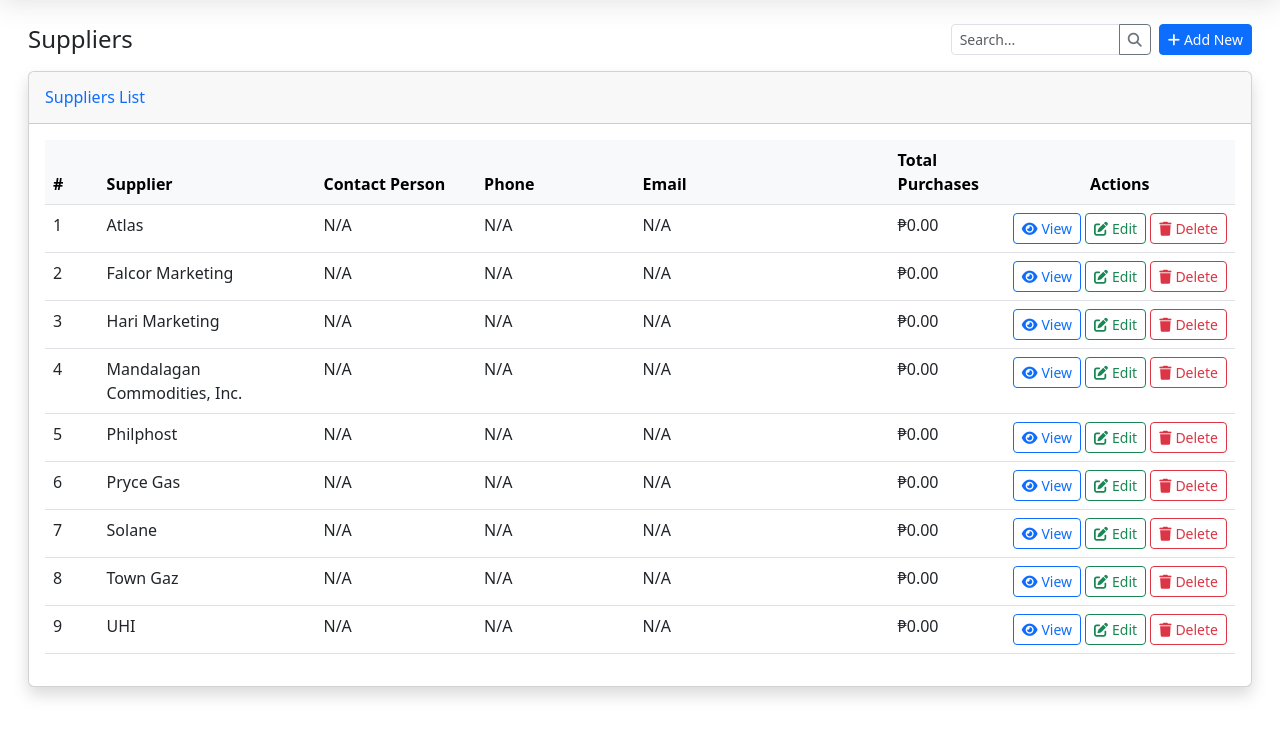
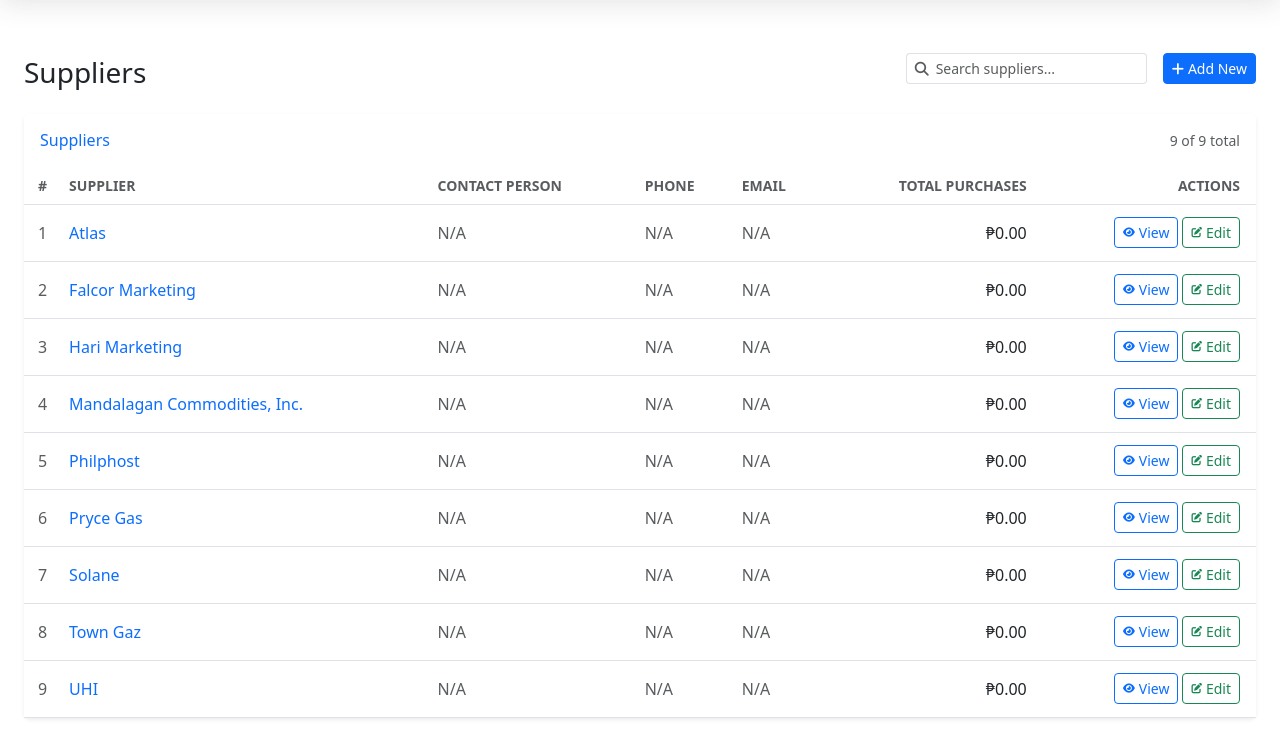
Before and after one commit to jocalvo1/store_abico, a PHP site: page /ledger/suppliers/index.php in a window 1280 px wide. Shown: the part 69-811 px from the top of the page. Before the commit the page ends 767 px from the top, so only its background shows below. Run offline with PHP 8.4, Linux system fonts and the light colour scheme; a user stored in the database is signed in; data comes from the database, SQL or seed files in the repository; data that the repository does not hold is empty.

Commit message:
ledger/suppliers

```diff
--- a/ledger/suppliers/index.php
+++ b/ledger/suppliers/index.php
@@ -39,110 +39,124 @@
 $rowNumber = 1;
 ?>
 
-<div class="container-fluid px-3">
-    <div class="d-flex flex-wrap justify-content-between align-items-center mb-3 gap-2">
-        <h1 class="h4 mb-0 text-gray-800">Suppliers</h1>
-        <div class="d-flex gap-2">
-            <div class="input-group input-group-sm" style="width: 200px;">
-                <input type="text" class="form-control form-control-sm" placeholder="Search..." id="searchInput">
-                <button class="btn btn-outline-secondary btn-sm" type="button" id="searchButton">
-                    <i class="fas fa-search"></i>
-                </button>
+<div class="container-fluid py-4">
+    <div class="d-flex justify-content-between align-items-center mb-4" data-aos="fade-up">
+        <div class="row">
+            <h1 class="h3 mb-0 mt-2">Suppliers</h1>
         </div>
+        <div class="d-flex align-items-center">
+            <form action="" method="get" class="me-3 min-width-300px">
+                <div class="input-group input-group-sm">
+                    <span class="input-group-text bg-white border-end-0">
+                        <i class="fas fa-search text-muted"></i>
+                    </span>
+                    <input type="text"
+                           class="form-control form-control-sm border-start-0 ps-0"
+                           name="search"
+                           placeholder="Search suppliers..."
+                           value="<?php echo htmlspecialchars($searchTerm); ?>"
+                           aria-label="Search suppliers">
+                    <?php if (!empty($searchTerm)): ?>
+                        <a href="index.php" class="btn btn-sm btn-outline-danger border-start-0" title="Clear search">
+                            <i class="fas fa-times"></i>
+                        </a>
+                    <?php endif; ?>
+                </div>
+            </form>
             <a href="add.php" class="btn btn-primary btn-sm d-flex align-items-center">
-                <i class="fas fa-plus me-1"></i>Add New
+                <i class="fas fa-plus me-1"></i> Add New
             </a>
         </div>
     </div>
 
-    <!-- Search and Add Card -->
-    <div class="card shadow mb-4">
-        <div class="card-header py-3">
-            <h6 class="m-0 font-weight-bold text-primary">Suppliers List</h6>
+    <div class="card border-0 shadow-sm" data-aos="fade-up" data-aos-delay="100">
+        <div class="card-header bg-white border-0 py-3">
+            <div class="d-flex justify-content-between align-items-center">
+                <h6 class="m-0 font-weight-bold text-primary">Suppliers</h6>
+                <div class="text-muted small">
+                    <?php echo count($suppliersArray); ?> of <?php echo count($suppliersArray); ?> total
+                </div>
+            </div>
         </div>
 
-        <div class="card-body">
+        <div class="card-body p-0">
+            <?php if (empty($suppliersArray)): ?>
+                <div class="text-center py-5">
+                    <div class="mb-3">
+                        <i class="fas fa-building fa-3x text-muted"></i>
+                    </div>
+                    <h5 class="text-muted">No suppliers found</h5>
+                    <p class="text-muted mb-4">
+                        Get started by adding a new supplier
+                    </p>
+                    <a href="add.php" class="btn btn-primary">
+                        <i class="fas fa-plus me-2"></i> Add New Supplier
+                    </a>
+                </div>
+            <?php else: ?>
                 <div class="table-responsive">
-                <table class="table table-hover" id="suppliersTable">
-                    <colgroup>
-                        <col style="width: 5%;">
-                        <col style="width: 20%;">
-                        <col style="width: 15%;">
-                        <col style="width: 15%;">
-                        <col style="width: 25%;">
-                        <col style="width: 10%;">
-                        <col style="width: 10%;">
-                    </colgroup>
-                    <thead class="table-light">
+                    <table class="table table-hover align-middle mb-0">
+                        <thead class="bg-light">
                             <tr>
-                            <th>#</th>
-                            <th>Supplier</th>
-                            <th>Contact Person</th>
-                            <th>Phone</th>
-                            <th>Email</th>
-                            <th>Total Purchases</th>
-                            <th class="text-nowrap text-center">Actions</th>
+                                <th class="text-uppercase text-muted small fw-bold text-center width-1p">#</th>
+                                <th class="text-uppercase text-muted small fw-bold">Supplier</th>
+                                <th class="text-uppercase text-muted small fw-bold">Contact Person</th>
+                                <th class="text-uppercase text-muted small fw-bold">Phone</th>
+                                <th class="text-uppercase text-muted small fw-bold">Email</th>
+                                <th class="text-uppercase text-muted small fw-bold text-end">Total Purchases</th>
+                                <th class="text-uppercase text-muted small fw-bold text-end pe-3">Actions</th>
                             </tr>
                         </thead>
                     <tbody>
-                        <?php if (!empty($suppliersArray)): ?>
-                            <?php foreach ($suppliersArray as $supplier): ?>
-                                <tr>
-                                    <td><?php echo $rowNumber++; ?></td>
-                                    <td><?php echo htmlspecialchars($supplier['name']); ?></td>
-                                    <td><?php echo !empty($supplier['contact_person']) ? htmlspecialchars($supplier['contact_person']) : 'N/A'; ?></td>
-                                    <td><?php echo !empty($supplier['contact_number']) ? htmlspecialchars($supplier['contact_number']) : 'N/A'; ?></td>
-                                    <td><?php echo !empty($supplier['email']) ? htmlspecialchars($supplier['email']) : 'N/A'; ?></td>
-                                    <td>₱0.00</td> <!-- Placeholder for total purchases -->
-                                    <td class="text-nowrap">
-                                        <div class="d-flex gap-1">
-                                            <a href="view.php?id=<?php echo $supplier['id']; ?>" class="btn btn-sm btn-outline-primary d-inline-flex align-items-center gap-1" title="View">
-                                                <i class="fas fa-eye"></i> <span class="d-none d-sm-inline">View</span>
+                        <?php foreach ($suppliersArray as $index => $supplier): ?>
+                            <tr class="border-top" data-aos="fade-up" data-aos-delay="<?php echo ($index % 10) * 50; ?>">
+                                <td class="text-center text-muted"><?php echo $index + 1; ?></td>
+                                <td class="py-3">
+                                    <a href="view.php?id=<?php echo $supplier['id']; ?>" class="text-decoration-none fw-medium">
+                                        <?php echo htmlspecialchars($supplier['name']); ?>
                                     </a>
-                                            <a href="edit.php?id=<?php echo $supplier['id']; ?>" class="btn btn-sm btn-outline-success d-inline-flex align-items-center gap-1" title="Edit">
-                                                <i class="fas fa-edit"></i> <span class="d-none d-sm-inline">Edit</span>
+                                </td>
+                                <td class="text-muted">
+                                    <?php echo !empty($supplier['contact_person']) ? htmlspecialchars($supplier['contact_person']) : '<span class="text-muted">N/A</span>'; ?>
+                                </td>
+                                <td class="text-muted">
+                                    <?php echo !empty($supplier['contact_number']) ? htmlspecialchars($supplier['contact_number']) : '<span class="text-muted">N/A</span>'; ?>
+                                </td>
+                                <td class="text-muted">
+                                    <?php if (!empty($supplier['email'])): ?>
+                                        <a href="mailto:<?php echo htmlspecialchars($supplier['email']); ?>" class="text-decoration-none">
+                                            <?php echo htmlspecialchars($supplier['email']); ?>
                                         </a>
-                                            <button class="btn btn-sm btn-outline-danger d-inline-flex align-items-center gap-1 delete-supplier" data-id="<?php echo $supplier['id']; ?>" title="Delete">
-                                                <i class="fas fa-trash"></i> <span class="d-none d-sm-inline">Delete</span>
-                                            </button>
+                                    <?php else: ?>
+                                        <span class="text-muted">N/A</span>
+                                    <?php endif; ?>
+                                </td>
+                                <td class="text-end fw-medium">
+                                    ₱0.00
+                                </td>
+                                <td class="text-end pe-3">
+                                    <div class="d-flex gap-1 justify-content-end">
+                                        <a href="view.php?id=<?php echo $supplier['id']; ?>"
+                                           class="btn btn-sm btn-outline-primary d-flex align-items-center justify-content-center gap-1"
+                                           title="View Details" data-bs-toggle="tooltip" data-bs-placement="top">
+                                            <i class="fas fa-eye fa-xs"></i><span>View</span>
+                                        </a>
+                                        <a href="edit.php?id=<?php echo $supplier['id']; ?>"
+                                           class="btn btn-sm btn-outline-success d-flex align-items-center justify-content-center gap-1"
+                                           title="Edit Supplier" data-bs-toggle="tooltip" data-bs-placement="top">
+                                            <i class="fas fa-edit fa-xs"></i><span>Edit</span>
+                                        </a>
                                     </div>
                                 </td>
                             </tr>
                         <?php endforeach; ?>
-                        <?php else: ?>
-                            <tr>
-                                <td colspan="7" class="text-center py-4">No suppliers found. <a href="add.php">Add a new supplier</a> to get started.</td>
-                            </tr>
-                        <?php endif; ?>
                     </tbody>
                 </table>
+            <?php endif; ?>
         </div>
         </div>
     </div>
 </div>
-
-<!-- Delete Confirmation Modal -->
-<div class="modal fade" id="deleteModal" tabindex="-1" aria-labelledby="deleteModalLabel" aria-hidden="true">
-    <div class="modal-dialog">
-        <div class="modal-content">
-            <div class="modal-header bg-danger text-white">
-                <h5 class="modal-title" id="deleteModalLabel">Confirm Deletion</h5>
-                <button type="button" class="btn-close" data-bs-dismiss="modal" aria-label="Close"></button>
-            </div>
-            <div class="modal-body">
-                <p>Are you sure you want to delete this supplier? This action cannot be undone.</p>
-                <p class="mb-0"><strong>Supplier:</strong> <?php echo htmlspecialchars($supplier['name']); ?></p>
-            </div>
-            <div class="modal-footer">
-                <button type="button" class="btn btn-secondary" data-bs-dismiss="modal">Cancel</button>
-                <a href="index.php?delete=<?php echo $supplier_id; ?>" class="btn btn-danger">
-                    <i class="fas fa-trash"></i> Delete
-                </a>
-            </div>
-        </div>
-    </div>
-</div>
-
 <script>
 document.addEventListener('DOMContentLoaded', function() {
     // Search functionality
@@ -175,49 +189,6 @@
         }
     });
 
-    // Delete confirmation
-    const deleteButtons = document.querySelectorAll('.delete-supplier');
-    const deleteModal = new bootstrap.Modal(document.getElementById('deleteModal'));
-    let supplierToDelete = null;
-
-    deleteButtons.forEach(button => {
-        button.addEventListener('click', function() {
-            supplierToDelete = this.getAttribute('data-id');
-            deleteModal.show();
-        });
-    });
-
-    document.getElementById('confirmDelete').addEventListener('click', function() {
-        if (supplierToDelete) {
-            // Make an AJAX call to delete the supplier
-            fetch(`delete.php?id=${supplierToDelete}`, {
-                method: 'DELETE',
-                headers: {
-                    'Content-Type': 'application/json',
-                }
-            })
-            .then(response => response.json())
-            .then(data => {
-                if (data.success) {
-                    // Remove the row from the table
-                    const row = document.querySelector(`.delete-supplier[data-id="${supplierToDelete}"]`).closest('tr');
-                    row.remove();
-                    // Show success message
-                    showAlert('Supplier deleted successfully', 'success');
-                } else {
-                    showAlert(data.message || 'Error deleting supplier', 'danger');
-                }
-            })
-            .catch(error => {
-                console.error('Error:', error);
-                showAlert('An error occurred while deleting the supplier', 'danger');
-            })
-            .finally(() => {
-                deleteModal.hide();
-            });
-        }
-    });
-
     // Function to show alert messages
     function showAlert(message, type = 'info') {
         const alertDiv = document.createElement('div');
```
Also changed, not shown: ledger/suppliers/edit.php (+0 -37 lines), ledger/suppliers/view.php (+2 -52 lines). Lines whose indentation alone changed are shown as unchanged.
